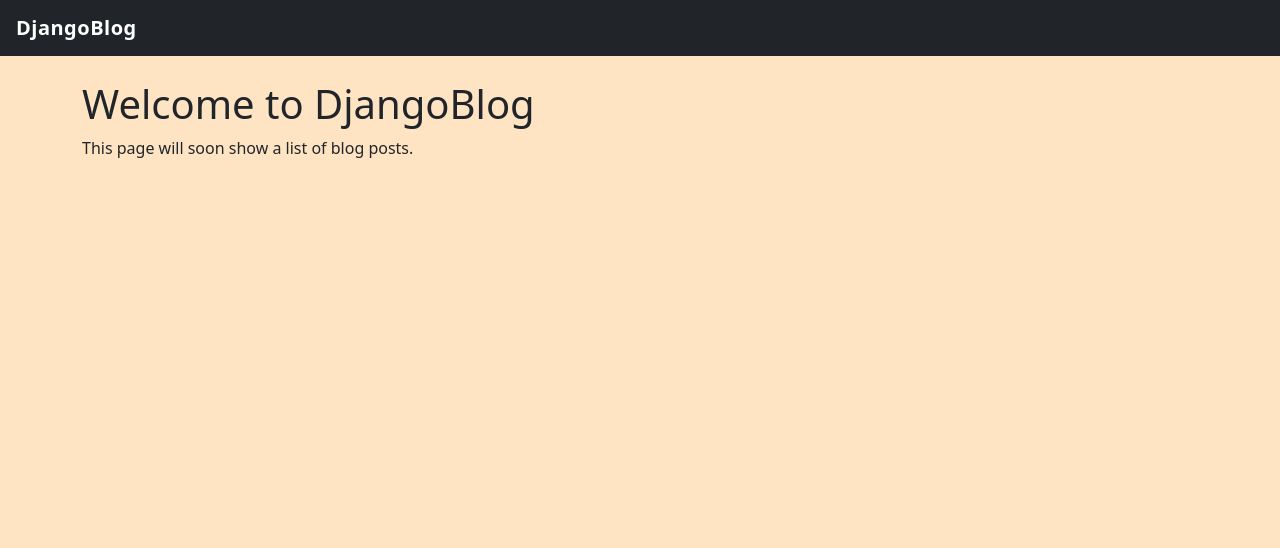
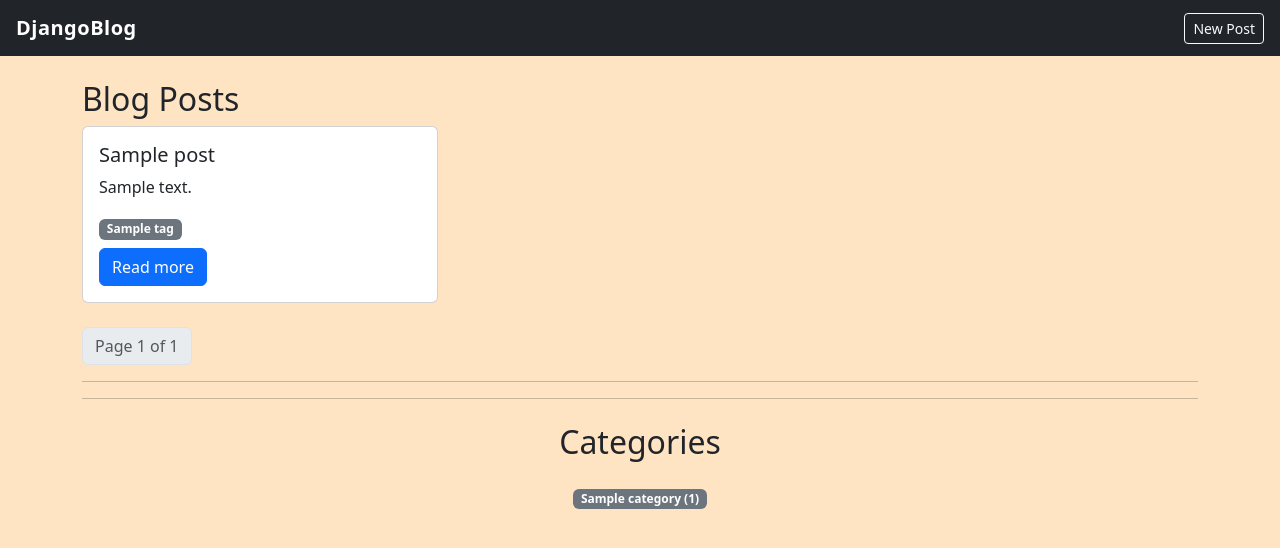
Before and after one commit to dlkawinirathnayake-star/djangoblog, a Django app: page / in a window 1280 px wide. Shown: the top 548 px of the page. Run offline with Django 5.2, Linux system fonts and the light colour scheme; tables that the repository leaves empty hold one stand-in row (values such as "Sample post").

Commit message:
Add create, edit, delete views for posts (full CRUD, not yet secured)

```diff
--- a/blog/models.py
+++ b/blog/models.py
@@ -1,22 +1,58 @@
 from django.db import models
 from django.utils.text import slugify
 
+
+class Category(models.Model):
+    name = models.CharField(max_length=100, unique=True)
+
+    def __str__(self):
+        return self.name
+
+
+class Tag(models.Model):
+    name = models.CharField(max_length=100, unique=True)
+
+    def __str__(self):
+        return self.name
+
+
 class Post(models.Model):
-    STATUS_CHOICES = [('draft','Draft'), ('published','Published'), ]
+    STATUS_CHOICES = [
+        ("draft", "Draft"),
+        ("published", "Published"),
+    ]
+
+    category = models.ForeignKey(
+        Category,
+        on_delete=models.SET_NULL,
+        null=True,
+        blank=True,
+        related_name="posts"
+    )
+
+    tags = models.ManyToManyField(
+        Tag,
+        blank=True
+    )
 
     title = models.CharField(max_length=200)
-    slug = models.SlugField(unique=True,blank=True)
+    slug = models.SlugField(unique=True, blank=True)
     content = models.TextField()
-    status = models.CharField(max_length=10,choices=STATUS_CHOICES,default='Published')
+
+    status = models.CharField(
+        max_length=10,
+        choices=STATUS_CHOICES,
+        default="draft"
+    )
+
     created_at = models.DateTimeField(auto_now_add=True)
     updated_at = models.DateTimeField(auto_now=True)
 
-    def save(self, *args,**kwargs):
-       if not self.slug:
-        self.slug = slugify(self.title)
-       super().save(*args, **kwargs)
+    def save(self, *args, **kwargs):
+        if not self.slug:
+            self.slug = slugify(self.title)
+        super().save(*args, **kwargs)
 
     def __str__(self):
-      return self.title
-
+        return self.title
 # Create your models here.
--- a/blog/templates/blog/base.html
+++ b/blog/templates/blog/base.html
@@ -10,6 +10,7 @@
 <body>
     <nav class="navbar navbar-dark bg-dark px-3">
         <a class="navbar-brand" href="{% url 'home' %}">DjangoBlog</a>
+        <a class="btn btn-outline-light btn-sm" href="{% url 'post_create' %}">New Post</a>
     </nav>
 
     <div class="container mt-4">
--- a/blog/templates/blog/contact.html
+++ b/blog/templates/blog/contact.html
@@ -17,6 +17,5 @@
      <p>This is Contact</p>
         {% block content %}{% endblock %}
     </div>
-
 </body>
 </html>
--- /dev/null
+++ b/blog/templates/blog/post_list.html
@@ -0,0 +1,104 @@
+{% extends "blog/base.html" %}
+
+{% block title %}Home{% endblock %}
+
+{% block content %}
+
+<h2>Blog Posts</h2>
+
+<div class="row">
+
+    {% for post in page_obj %}
+
+        <div class="col-md-4 mb-4">
+
+            <div class="card h-100">
+
+                <div class="card-body">
+
+                    <h5 class="card-title">
+                        {{ post.title }}
+                    </h5>
+
+                    <p class="card-text">
+                        {{ post.content|truncatewords:20 }}
+                    </p>
+
+                    {% if post.tags.all %}
+                        <div class="mb-2">
+                            {% for tag in post.tags.all %}
+                                <span class="badge bg-secondary">
+                                    {{ tag.name }}
+                                </span>
+                            {% endfor %}
+                        </div>
+                    {% endif %}
+
+                    <a href="{% url 'post_detail' post.slug %}"
+                       class="btn btn-primary">
+                        Read more
+                    </a>
+
+                </div>
+
+            </div>
+
+        </div>
+
+    {% empty %}
+
+        <p>No posts yet.</p>
+
+    {% endfor %}
+
+</div>
+
+<nav>
+    <ul class="pagination">
+
+        {% if page_obj.has_previous %}
+            <li class="page-item">
+                <a class="page-link"
+                   href="?page={{ page_obj.previous_page_number }}">
+                    Previous
+                </a>
+            </li>
+        {% endif %}
+
+        <li class="page-item disabled">
+            <span class="page-link">
+                Page {{ page_obj.number }} of {{ page_obj.paginator.num_pages }}
+            </span>
+        </li>
+
+        {% if page_obj.has_next %}
+            <li class="page-item">
+                <a class="page-link"
+                   href="?page={{ page_obj.next_page_number }}">
+                    Next
+                </a>
+            </li>
+        {% endif %}
+
+    </ul>
+</nav>
+
+<hr>
+
+<hr>
+
+<div class="text-center mt-4 mb-4">
+    <h2>Categories</h2>
+</div>
+
+<div class="text-center">
+    {% for category in categories %}
+        <span class="badge bg-secondary m-1">
+            {{ category.name }} ({{ category.posts.count }})
+        </span>
+    {% empty %}
+        <p>No categories yet.</p>
+    {% endfor %}
+</div>
+
+{% endblock %}
--- a/blog/urls.py
+++ b/blog/urls.py
@@ -1,8 +1,13 @@
 from django.urls import path
-from . import views
+from .views import PostListView, PostDetailView,PostCreateView, PostUpdateView, PostDeleteView, about, contact
+
 
 urlpatterns = [
-    path('', views.home, name='home'),
-    path('about/', views.about, name='about'),
-    path('contact/',views.contact,name='contact')
+    path("", PostListView.as_view(), name="home"),
+    path("posts/new/", PostCreateView.as_view(), name="post_create"),
+    path("posts/<slug:slug>/edit/", PostUpdateView.as_view(), name="post_edit"),
+    path("posts/<slug:slug>/delete/", PostDeleteView.as_view(), name="post_delete"),
+    path("posts/<slug:slug>/", PostDetailView.as_view(), name="post_detail"),
+    path("about/", about, name="about"),
+    path("contact/", contact, name="contact"),
 ]
--- a/blog/views.py
+++ b/blog/views.py
@@ -1,16 +1,70 @@
 from django.shortcuts import render
+from django.views.generic import ListView, DetailView
+from .models import Post, Category
+from django.views.generic.edit import CreateView, UpdateView, DeleteView
+from django.urls import reverse_lazy
+
+class PostUpdateView(UpdateView):
+    model = Post
+    fields = ["title", "content", "category", "tags", "status"]
+    template_name = "blog/post_form.html"
+
+    def get_success_url(self):
+        return reverse_lazy("post_detail", kwargs={"slug": self.object.slug})
 
 
-def home(request):
-    return render(request, 'blog/home.html', {
-        'title': 'Hello Djangoblog'
-    })
+class PostDeleteView(DeleteView):
+    model = Post
+    template_name = "blog/post_confirm_delete.html"
+    success_url = reverse_lazy("home")
+
+class PostCreateView(CreateView):
+    model = Post
+    fields = ["title", "content", "category", "tags", "status"]
+    template_name = "blog/post_form.html"
+
+    def get_success_url(self):
+        return reverse_lazy("post_detail", kwargs={"slug": self.object.slug})
+
+class PostListView(ListView):
+    model = Post
+    template_name = "blog/post_list.html"
+    paginate_by = 6
+
+    def get_queryset(self):
+        return Post.objects.filter(
+            status="published"
+        ).order_by("-created_at")
+
+    def get_context_data(self, **kwargs):
+        context = super().get_context_data(**kwargs)
+        context["categories"] = Category.objects.all()
+        return context
+
+
+class PostDetailView(DetailView):
+    model = Post
+    template_name = "blog/post_detail.html"
+    context_object_name = "post"
+    slug_field = "slug"
+    slug_url_kwarg = "slug"
+
+    def get_queryset(self):
+        return Post.objects.filter(
+            status="published"
+        )
+
 
 def about(request):
-    return render(request, 'blog/about.html', {
-        'content': 'This is the Djangoblog team.'
-    })
+    return render(
+        request,
+        "blog/about.html",
+        {"team": "DjangoBlog Team"}
+    )
+
+
 def contact(request):
-    return render(request, 'contact.html', {
-        'content': 'This is the Djangoblog team.'
-    })
+    return render(
+        request,
+        "blog/contact.html"
+    )
```
Also changed, not shown: blog/admin.py (+8 -1 lines), blog/templates/blog/post_confirm_delete.html (added, +17 -0 lines), blog/templates/blog/post_detail.html (added, +30 -0 lines), blog/templates/blog/post_form.html (added, +15 -0 lines), blog/migrations/0003_category.py (added), blog/migrations/0004_tag.py (added), blog/migrations/0005_remove_tag_tags_post_category_post_tags_and_more.py (added).
